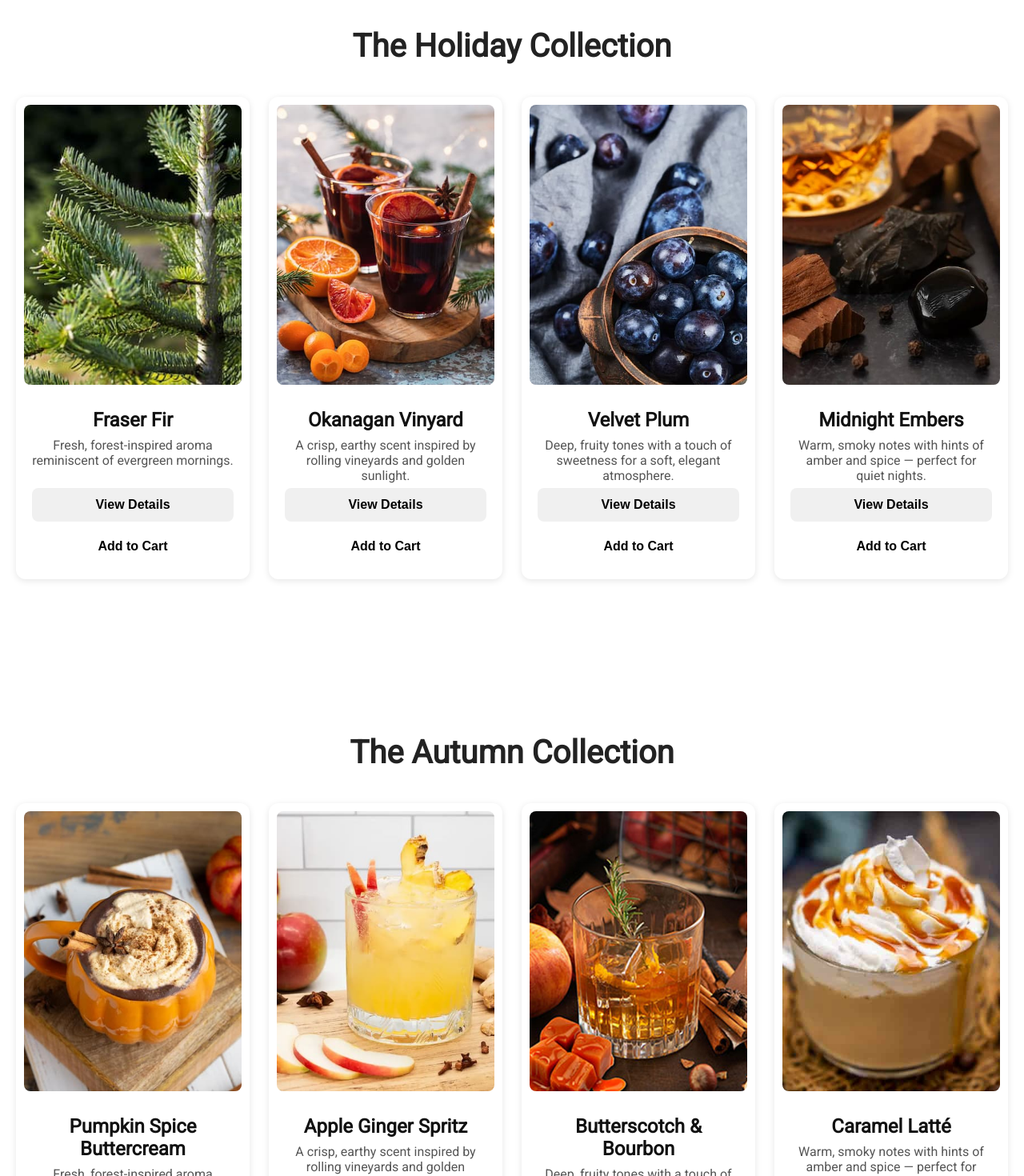
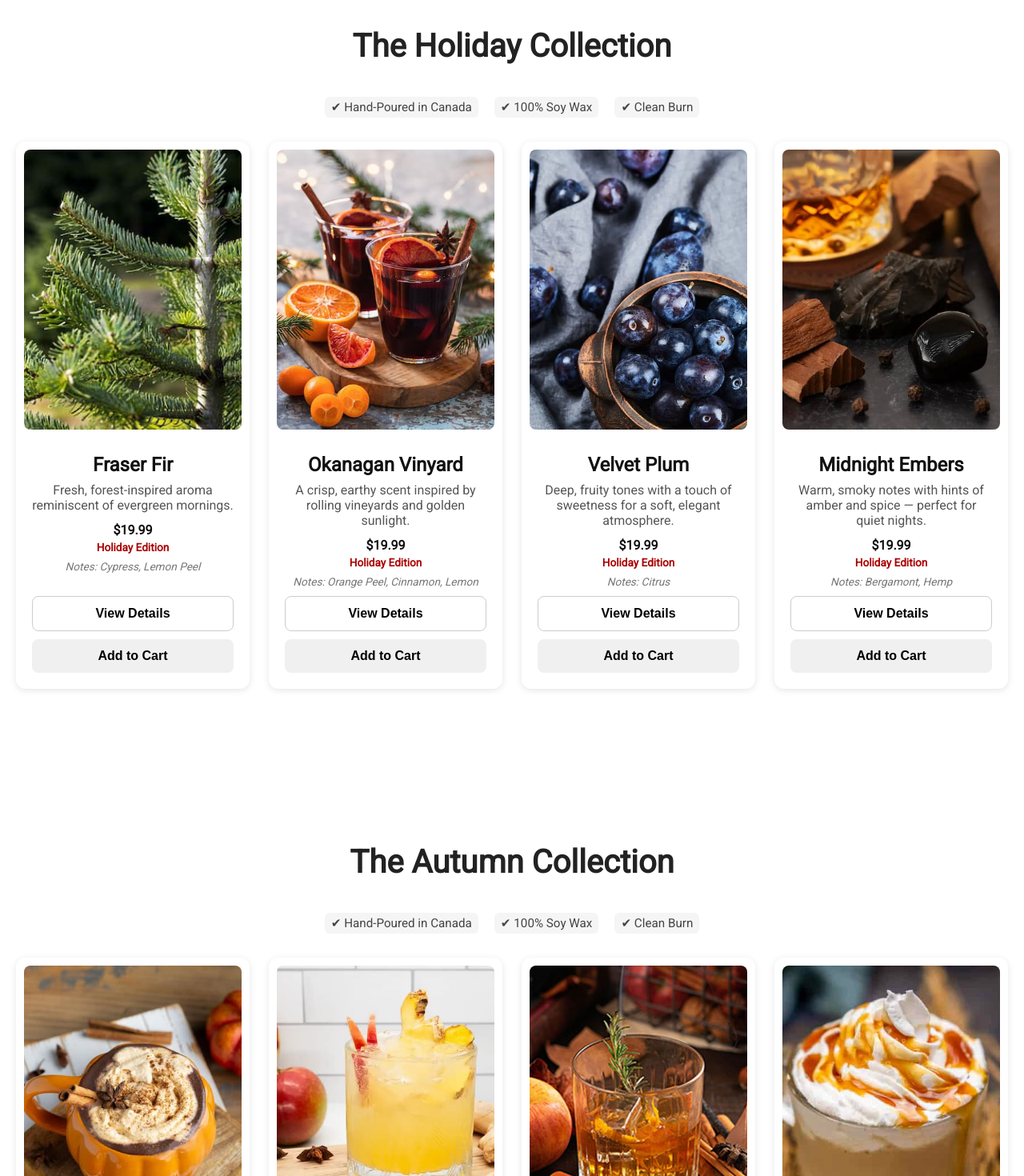
Before and after one commit to EXM5000/enosite-react, a React (Create React App) app: page /collection in a window 1280 px wide. Shown: the part 1000-2470 px from the top of the page at 80% size. Built offline with nearby package versions, Linux system fonts and the light colour scheme; a web font is replaced by a local one.

Commit message:
product card changes

```diff
--- a/src/Collection0.jsx
+++ b/src/Collection0.jsx
@@ -118,6 +118,19 @@ const Collection1 = ({ addToCart }) => {
   return (
     <section style={sectionStyle}>
       <h1 style={headerStyle}>More Options</h1>
+      <div style={{
+        display: 'flex',
+        justifyContent: 'center',
+        flexWrap: 'wrap',
+        gap: '12px 20px',
+        marginBottom: '30px',
+        fontSize: '0.95rem',
+        color: '#444'
+      }}>
+        <span style={{ whiteSpace: 'nowrap', padding: '4px 8px', backgroundColor: '#f5f5f5', borderRadius: 6 }}>✔ Hand-Poured in Canada</span>
+        <span style={{ whiteSpace: 'nowrap', padding: '4px 8px', backgroundColor: '#f5f5f5', borderRadius: 6 }}>✔ 100% Soy Wax</span>
+        <span style={{ whiteSpace: 'nowrap', padding: '4px 8px', backgroundColor: '#f5f5f5', borderRadius: 6 }}>✔ Clean Burn</span>
+      </div>
       <div style={gridStyle}>
         {holidayCandles.map(candle => (
           <div key={candle.id} style={cardStyle} onClick={() => setSelectedCandle(candle)} onMouseEnter={e => {
@@ -132,12 +145,16 @@ const Collection1 = ({ addToCart }) => {
             </div>
             <h3 style={titleStyle}>{candle.name}</h3>
             <p style={descriptionStyle}>{candle.shortDescription}</p>
+            <p style={{ fontWeight: '700', margin: '6px 20px 0 20px', textAlign: 'center', color: '#111' }}>
+              ${candle.price.toFixed(2)}
+            </p>
+            <div style={{ flexGrow: 1 }}></div>
             <div style={buttonContainerStyle}>
               <button
                 onClick={(e) => { e.stopPropagation(); setSelectedCandle(candle); }}
                 style={viewDetailsButtonStyle}
                 onMouseEnter={e => e.currentTarget.style.backgroundColor = '#d3d3d3'}
-                onMouseLeave={e => e.currentTarget.style.backgroundColor = '#f0f0f0'}
+                onMouseLeave={e => e.currentTarget.style.backgroundColor = 'transparent'}
                 aria-label={`View details of ${candle.name}`}
               >
                 View Details
@@ -288,15 +305,16 @@ const baseButtonStyle = {
 
 const viewDetailsButtonStyle = {
   ...baseButtonStyle,
-  backgroundColor: '#f0f0f0',
+  backgroundColor: 'transparent',
   color: '#000',
+  border: '1px solid #ccc',
+  fontWeight: '400',
 };
 
 const addToCartTextButtonStyle = {
   ...baseButtonStyle,
-  backgroundColor: 'transparent',
-  color: '#000000',
-  padding: '12px 20px',
+  backgroundColor: '#f0f0f0',
+  color: '#000',
   textAlign: 'center',
 };
 
--- a/src/Collection1.jsx
+++ b/src/Collection1.jsx
@@ -165,6 +165,19 @@ const Collection1 = ({ addToCart }) => {
   return (
     <section style={sectionStyle}>
       <h1 style={headerStyle}>The Holiday Collection</h1>
+      <div style={{
+        display: 'flex',
+        justifyContent: 'center',
+        flexWrap: 'wrap',
+        gap: '12px 20px',
+        marginBottom: '30px',
+        fontSize: '0.95rem',
+        color: '#444'
+      }}>
+        <span style={{ whiteSpace: 'nowrap', padding: '4px 8px', backgroundColor: '#f5f5f5', borderRadius: 6 }}>✔ Hand-Poured in Canada</span>
+        <span style={{ whiteSpace: 'nowrap', padding: '4px 8px', backgroundColor: '#f5f5f5', borderRadius: 6 }}>✔ 100% Soy Wax</span>
+        <span style={{ whiteSpace: 'nowrap', padding: '4px 8px', backgroundColor: '#f5f5f5', borderRadius: 6 }}>✔ Clean Burn</span>
+      </div>
       <div style={gridStyle}>
         {holidayCandles.map(candle => (
           <div key={candle.id} style={cardStyle} onClick={() => setSelectedCandle(candle)} onMouseEnter={e => {
@@ -180,13 +193,22 @@ const Collection1 = ({ addToCart }) => {
             <div style={{ flexGrow: 1, display: 'flex', flexDirection: 'column' }}>
               <h3 style={titleStyle}>{candle.name}</h3>
               <p style={descriptionStyle}>{candle.shortDescription}</p>
+              <p style={{ fontWeight: '700', margin: '6px 20px 0 20px', textAlign: 'center', color: '#111' }}>
+                ${candle.price.toFixed(2)}
+              </p>
+              <p style={{ fontSize: '0.85rem', color: '#AA0000', margin: '4px 20px 8px 20px', textAlign: 'center', fontWeight: '600' }}>
+                Holiday Edition
+              </p>
+              <p style={{ fontSize: '0.85rem', color: '#777', margin: '0 20px 10px 20px', textAlign: 'center', fontStyle: 'italic' }}>
+                Notes: {candle.notes.top}
+              </p>
             </div>
             <div style={buttonContainerStyle}>
               <button
                 onClick={(e) => { e.stopPropagation(); setSelectedCandle(candle); }}
                 style={viewDetailsButtonStyle}
                 onMouseEnter={e => e.currentTarget.style.backgroundColor = '#d3d3d3'}
-                onMouseLeave={e => e.currentTarget.style.backgroundColor = '#f0f0f0'}
+                onMouseLeave={e => e.currentTarget.style.backgroundColor = 'transparent'}
                 aria-label={`View details of ${candle.name}`}
               >
                 View Details
@@ -297,15 +319,15 @@ const baseButtonStyle = {
 
 const viewDetailsButtonStyle = {
   ...baseButtonStyle,
-  backgroundColor: '#f0f0f0',
+  backgroundColor: 'transparent',
   color: '#000',
+  border: '1px solid #ccc',
 };
 
 const addToCartTextButtonStyle = {
   ...baseButtonStyle,
-  backgroundColor: 'transparent',
-  color: '#000000',
-  padding: '12px 20px',
+  backgroundColor: '#f0f0f0',
+  color: '#000',
   textAlign: 'center',
 };
 
--- a/src/Collection2.jsx
+++ b/src/Collection2.jsx
@@ -165,6 +165,19 @@ const Collection1 = ({ addToCart }) => {
   return (
     <section style={sectionStyle}>
       <h1 style={headerStyle}>The Autumn Collection</h1>
+      <div style={{
+        display: 'flex',
+        justifyContent: 'center',
+        flexWrap: 'wrap',
+        gap: '12px 20px',
+        marginBottom: '30px',
+        fontSize: '0.95rem',
+        color: '#444'
+      }}>
+        <span style={{ whiteSpace: 'nowrap', padding: '4px 8px', backgroundColor: '#f5f5f5', borderRadius: 6 }}>✔ Hand-Poured in Canada</span>
+        <span style={{ whiteSpace: 'nowrap', padding: '4px 8px', backgroundColor: '#f5f5f5', borderRadius: 6 }}>✔ 100% Soy Wax</span>
+        <span style={{ whiteSpace: 'nowrap', padding: '4px 8px', backgroundColor: '#f5f5f5', borderRadius: 6 }}>✔ Clean Burn</span>
+      </div>
       <div style={gridStyle}>
         {holidayCandles.map(candle => (
           <div key={candle.id} style={cardStyle} onClick={() => setSelectedCandle(candle)} onMouseEnter={e => {
@@ -180,13 +193,19 @@ const Collection1 = ({ addToCart }) => {
             <div style={{ flexGrow: 1, display: 'flex', flexDirection: 'column', justifyContent: 'flex-start' }}>
               <h3 style={titleStyle}>{candle.name}</h3>
               <p style={descriptionStyle}>{candle.shortDescription}</p>
+              <p style={{ fontWeight: '700', margin: '6px 20px 0 20px', textAlign: 'center', color: '#111' }}>
+                ${candle.price.toFixed(2)}
+              </p>
+              <p style={{ fontSize: '0.85rem', color: '#777', margin: '0 20px 10px 20px', textAlign: 'center', fontStyle: 'italic' }}>
+                Notes: {candle.notes.top}
+              </p>
             </div>
             <div style={buttonContainerStyle}>
               <button
                 onClick={(e) => { e.stopPropagation(); setSelectedCandle(candle); }}
                 style={viewDetailsButtonStyle}
                 onMouseEnter={e => e.currentTarget.style.backgroundColor = '#d3d3d3'}
-                onMouseLeave={e => e.currentTarget.style.backgroundColor = '#f0f0f0'}
+                onMouseLeave={e => e.currentTarget.style.backgroundColor = 'transparent'}
                 aria-label={`View details of ${candle.name}`}
               >
                 View Details
@@ -297,15 +316,16 @@ const baseButtonStyle = {
 
 const viewDetailsButtonStyle = {
   ...baseButtonStyle,
-  backgroundColor: '#f0f0f0',
+  backgroundColor: 'transparent',
   color: '#000',
+  border: '1px solid #ccc',
+  fontWeight: '400',
 };
 
 const addToCartTextButtonStyle = {
   ...baseButtonStyle,
-  backgroundColor: 'transparent',
-  color: '#000000',
-  padding: '12px 20px',
+  backgroundColor: '#f0f0f0',
+  color: '#000',
   textAlign: 'center',
 };
 
--- a/src/Collection3.jsx
+++ b/src/Collection3.jsx
@@ -165,6 +165,19 @@ const Collection1 = ({ addToCart }) => {
   return (
     <section style={sectionStyle}>
       <h1 style={headerStyle}>The Signature Collection</h1>
+      <div style={{
+        display: 'flex',
+        justifyContent: 'center',
+        flexWrap: 'wrap',
+        gap: '12px 20px',
+        marginBottom: '30px',
+        fontSize: '0.95rem',
+        color: '#444'
+      }}>
+        <span style={{ whiteSpace: 'nowrap', padding: '4px 8px', backgroundColor: '#f5f5f5', borderRadius: 6 }}>✔ Hand-Poured in Canada</span>
+        <span style={{ whiteSpace: 'nowrap', padding: '4px 8px', backgroundColor: '#f5f5f5', borderRadius: 6 }}>✔ 100% Soy Wax</span>
+        <span style={{ whiteSpace: 'nowrap', padding: '4px 8px', backgroundColor: '#f5f5f5', borderRadius: 6 }}>✔ Clean Burn</span>
+      </div>
       <div style={gridStyle}>
         {holidayCandles.map(candle => (
           <div key={candle.id} style={cardStyle} onClick={() => setSelectedCandle(candle)} onMouseEnter={e => {
@@ -180,13 +193,19 @@ const Collection1 = ({ addToCart }) => {
             <div style={{ flexGrow: 1, display: 'flex', flexDirection: 'column', justifyContent: 'flex-start' }}>
               <h3 style={titleStyle}>{candle.name}</h3>
               <p style={descriptionStyle}>{candle.shortDescription}</p>
+              <p style={{ fontWeight: '700', margin: '6px 20px 0 20px', textAlign: 'center', color: '#111' }}>
+                ${candle.price.toFixed(2)}
+              </p>
+              <p style={{ fontSize: '0.85rem', color: '#777', margin: '0 20px 10px 20px', textAlign: 'center', fontStyle: 'italic' }}>
+                Notes: {candle.notes.top}
+              </p>
             </div>
             <div style={buttonContainerStyle}>
               <button
                 onClick={(e) => { e.stopPropagation(); setSelectedCandle(candle); }}
                 style={viewDetailsButtonStyle}
-                onMouseEnter={e => e.currentTarget.style.backgroundColor = '#d3d3d3'}
-                onMouseLeave={e => e.currentTarget.style.backgroundColor = '#f0f0f0'}
+                onMouseEnter={e => e.currentTarget.style.backgroundColor = 'transparent'}
+                onMouseLeave={e => e.currentTarget.style.backgroundColor = 'transparent'}
                 aria-label={`View details of ${candle.name}`}
               >
                 View Details
@@ -297,15 +316,16 @@ const baseButtonStyle = {
 
 const viewDetailsButtonStyle = {
   ...baseButtonStyle,
-  backgroundColor: '#f0f0f0',
+  backgroundColor: 'transparent',
   color: '#000',
+  border: '1px solid #ccc',
+  fontWeight: '400',
 };
 
 const addToCartTextButtonStyle = {
   ...baseButtonStyle,
-  backgroundColor: 'transparent',
-  color: '#000000',
-  padding: '12px 20px',
+  backgroundColor: '#f0f0f0',
+  color: '#000',
   textAlign: 'center',
 };
 
```
